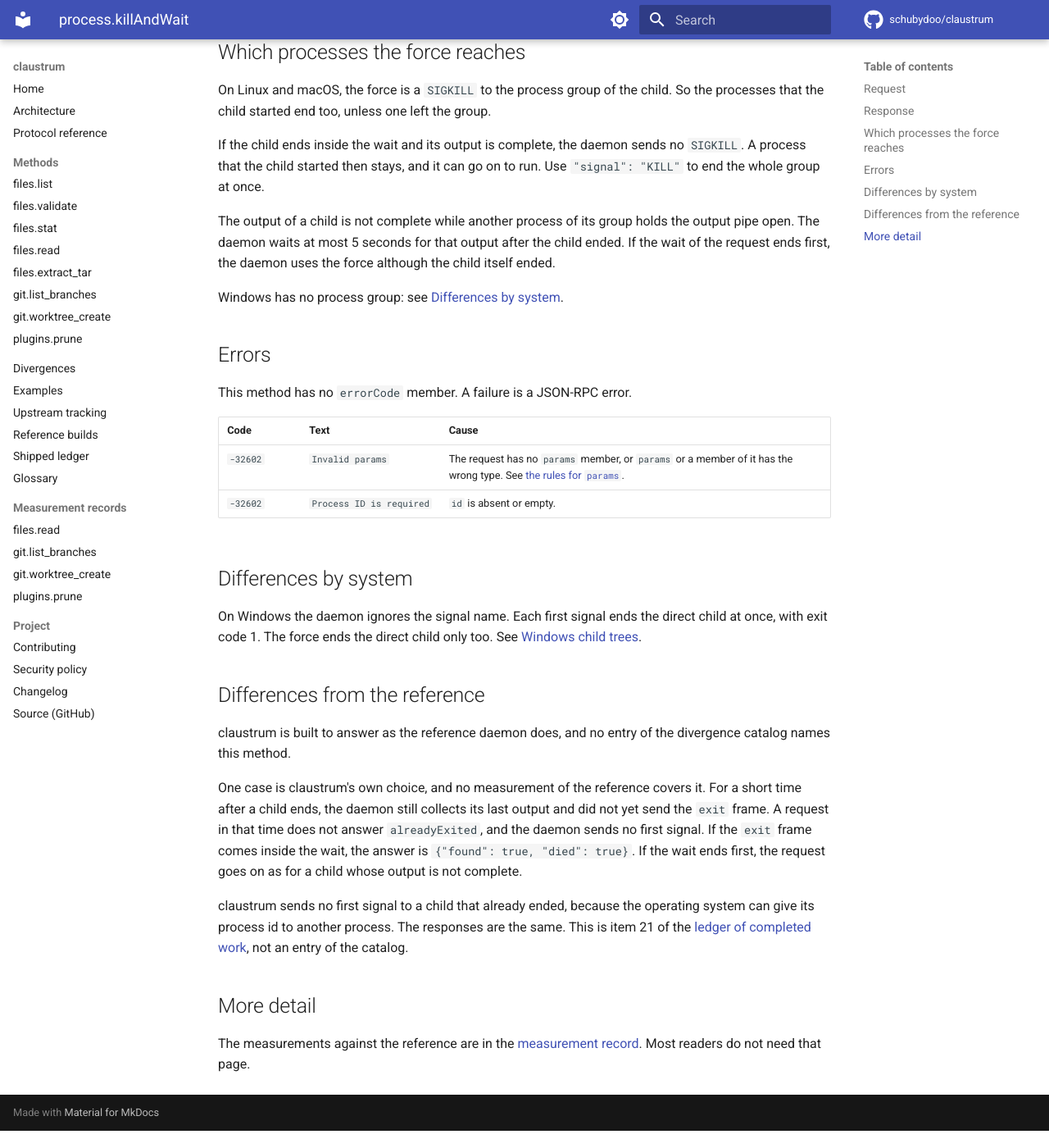
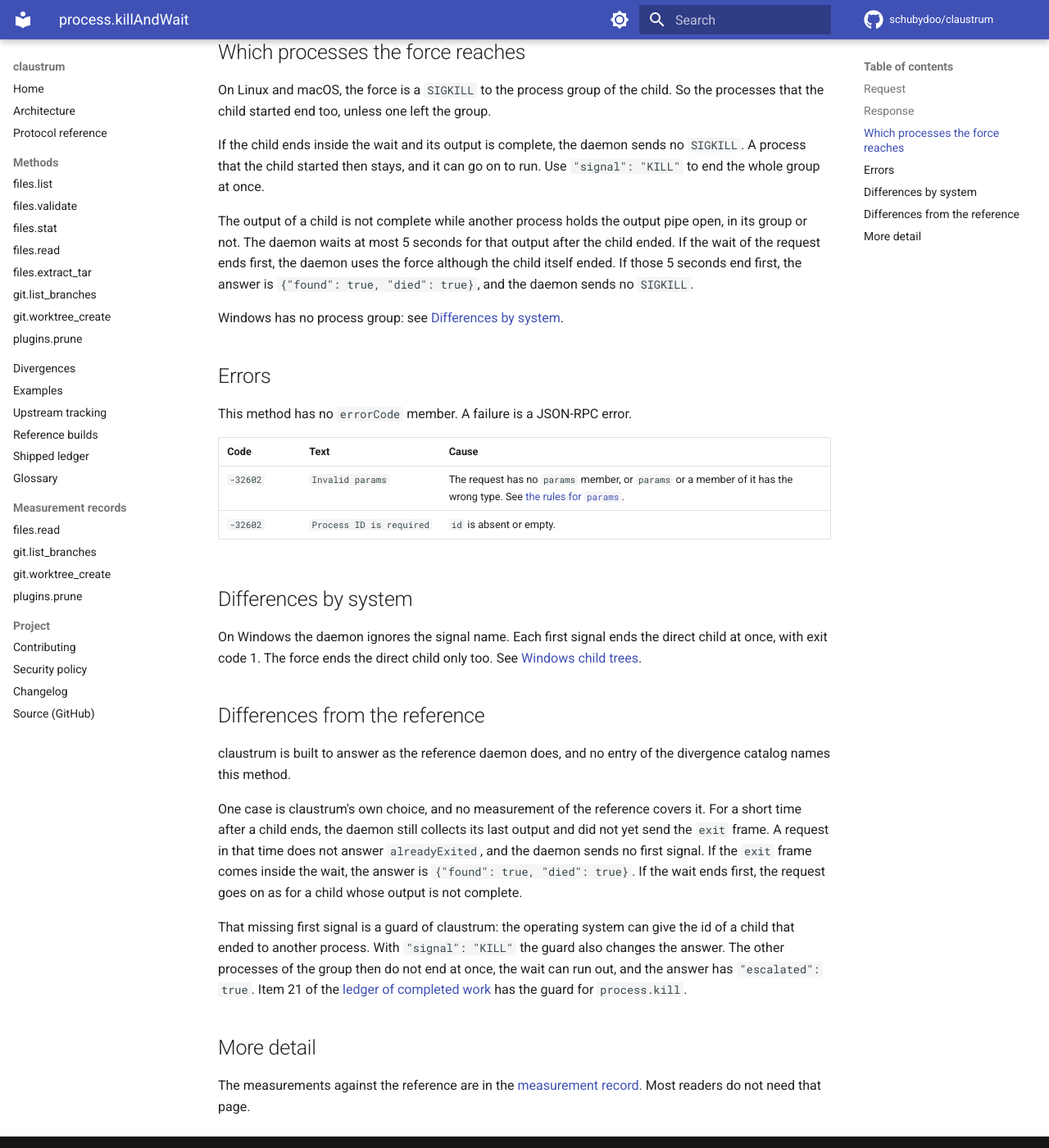
Before and after one commit to schubydoo/claustrum, an MkDocs documentation site: the page built from docs/protocol/process-killandwait.md, in a window 1280 px wide and 1400 px high, scrolled down 1522 px. Shown: the whole window at 82% size. Built offline with MkDocs 1.6.1 and Material for MkDocs 9.7.7, drawn with Linux system fonts in a browser that asks for light colours; comment, search, counter and statistics services are not loaded; before the commit the page ends 2901 px from its top, so only the background shows below that; some of the changed text lies outside the part shown.

Commit message:
docs: fix the findings of the local review of the process.killAndWait page
The comment in process.go said that a killAndWait inside the exit drain
delivers no signal. It delivers no first signal: the escalation still does.

Co-Authored-By: Claude Opus 5.5 <noreply@anthropic.com>

```diff
--- a/docs/protocol/process-killandwait.md
+++ b/docs/protocol/process-killandwait.md
@@ -37,11 +37,11 @@ The results:
 | `{"found": false, "died": false}` | The daemon has no such process. This is not an error. |
 | `{"found": true, "died": true, "alreadyExited": true}` | The process ended before the request. |
 | `{"found": true, "died": true}` | The process ended after the first signal, inside the wait. |
-| `{"found": true, "died": true, "escalated": true}` | The process did not end in time, and the daemon ended it by force. |
+| `{"found": true, "died": true, "escalated": true}` | The process, or its output, did not end in time, and the daemon used the force. |
 | `{"found": true, "died": false, "escalated": true}` | The daemon used force, and the process still did not end in the 7 seconds after that. |
 | `{"found": true, "died": false}` | Only with `"escalate": false`: the wait ran out. The process still runs, or it ended and its output is not complete. |
 
-The request gets its response only at the end of the wait. With the defaults that is up to 3 seconds, and up to 7 seconds more after the use of force.
+The response comes at the end of the process or at the end of the wait, whichever is first. With the defaults that is up to 3 seconds, and up to 7 seconds more after the use of force.
 
 ## Which processes the force reaches
 
@@ -49,7 +49,7 @@ On Linux and macOS, the force is a `SIGKILL` to the process group of the child.
 
 If the child ends inside the wait and its output is complete, the daemon sends no `SIGKILL`. A process that the child started then stays, and it can go on to run. Use `"signal": "KILL"` to end the whole group at once.
 
-The output of a child is not complete while another process of its group holds the output pipe open. The daemon waits at most 5 seconds for that output after the child ended. If the wait of the request ends first, the daemon uses the force although the child itself ended.
+The output of a child is not complete while another process holds the output pipe open, in its group or not. The daemon waits at most 5 seconds for that output after the child ended. If the wait of the request ends first, the daemon uses the force although the child itself ended. If those 5 seconds end first, the answer is `{"found": true, "died": true}`, and the daemon sends no `SIGKILL`.
 
 Windows has no process group: see [Differences by system](#differences-by-system).
 
@@ -72,7 +72,7 @@ claustrum is built to answer as the reference daemon does, and no entry of the d
 
 One case is claustrum's own choice, and no measurement of the reference covers it. For a short time after a child ends, the daemon still collects its last output and did not yet send the `exit` frame. A request in that time does not answer `alreadyExited`, and the daemon sends no first signal. If the `exit` frame comes inside the wait, the answer is `{"found": true, "died": true}`. If the wait ends first, the request goes on as for a child whose output is not complete.
 
-claustrum sends no first signal to a child that already ended, because the operating system can give its process id to another process. The responses are the same. This is item 21 of the [ledger of completed work](../IMPROVEMENTS.md), not an entry of the catalog.
+That missing first signal is a guard of claustrum: the operating system can give the id of a child that ended to another process. With `"signal": "KILL"` the guard also changes the answer. The other processes of the group then do not end at once, the wait can run out, and the answer has `"escalated": true`. Item 21 of the [ledger of completed work](../IMPROVEMENTS.md) has the guard for `process.kill`.
 
 ## More detail
 
```
Also changed, not shown: docs/record/process-killandwait.md (+1 -1 lines), 1 other file.
